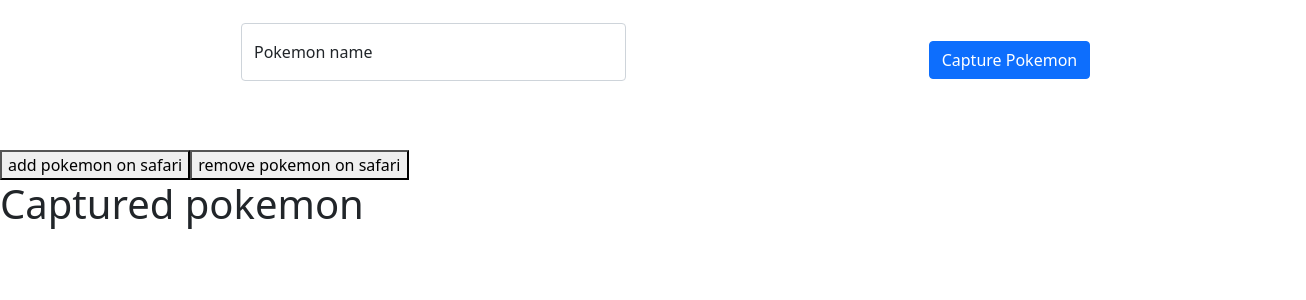
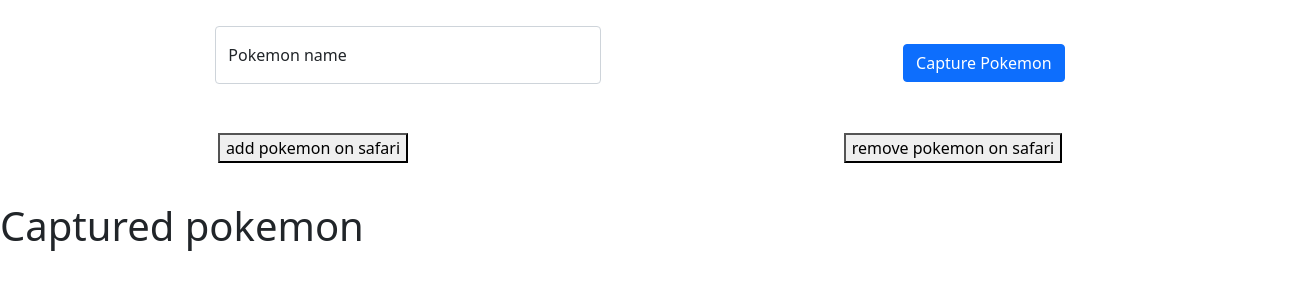
Before and after one commit to MarcoMecenasFilho/safaripokemon, a React (Create React App) app in the folder client/: page / in a window 1280 px wide. Shown: the top 300 px of the page, 1306 px wide, since content can reach past the window. Built offline with nearby package versions, Linux system fonts and the light colour scheme.

Commit message:
criar componente AddDelButtons para melhor organizaçao

```diff
--- /dev/null
+++ b/client/src/components/AddDelButtons.jsx
@@ -0,0 +1,27 @@
+import React, {useContext} from 'react';
+import  AppContext from '../context/AppContext';
+import CreatePokemon from '../components/CreatePokemon';
+import DeletePokemon from '../components/DeletePokemon';
+import '../style/addDelBtns.css';
+
+export default function AddDelButtons() {
+
+  const {
+    createOn,
+    setCreateOn,
+    deleteOn,
+    setDeleteOn } = useContext(AppContext)
+
+  return (
+    <div className='btn-add-del'>
+      <div className='btn-div-add'>
+        <button type='button' onClick={() => setCreateOn(!createOn)}>add pokemon on safari</button>
+        {createOn && <CreatePokemon />}
+      </div>
+      <div className='btn-div-del'>
+        <button type='button' onClick={() => setDeleteOn(!deleteOn)}>remove pokemon on safari</button>
+        { deleteOn && <DeletePokemon />}
+      </div>
+    </div>
+  )
+}
--- a/client/src/pages/Pokedex.jsx
+++ b/client/src/pages/Pokedex.jsx
@@ -1,25 +1,15 @@
-import React, {useContext} from 'react';
-import  AppContext from '../context/AppContext'
+import React from 'react';
 import SearchBar from '../components/SearchBar';
+import AddDelButtons from '../components/AddDelButtons';
 import PokemonCard from '../components/PokemonCard';
-import CreatePokemon from '../components/CreatePokemon';
-import DeletePokemon from '../components/DeletePokemon';
+
 
 export default function Pokedex() {
-  const {
-    createOn,
-    setCreateOn,
-    deleteOn,
-    setDeleteOn } = useContext(AppContext)
-
 
   return (
     <div className='main-div'>
     < SearchBar />
-    <button type='button' onClick={() => setCreateOn(!createOn)}>add pokemon on safari</button>
-    <button type='button' onClick={() => setDeleteOn(!deleteOn)}>remove pokemon on safari</button>
-    {createOn && <CreatePokemon />}
-    { deleteOn && <DeletePokemon />}
+    <AddDelButtons />
     <PokemonCard />
   </div>
   )
--- /dev/null
+++ b/client/src/style/addDelBtns.css
@@ -0,0 +1,6 @@
+.btn-add-del {
+  display: flex;
+  justify-content: space-around;
+  margin-bottom: 3%;
+  width: 100%;
+}
--- a/client/src/style/searchBar.css
+++ b/client/src/style/searchBar.css
@@ -12,7 +12,7 @@ form {
   display: flex;
   flex-direction: column;
   justify-content: space-around;
-  margin: 10px 0 20px 2%;
+  margin-bottom: 2%;
   width: 100%;
 }
 
@@ -20,7 +20,7 @@ form {
   align-items: center;
   display: flex;
   justify-content: space-around;
-  margin-bottom: 2%;
+  margin-top: 1%;
   width: 100%;
 }
 
```
